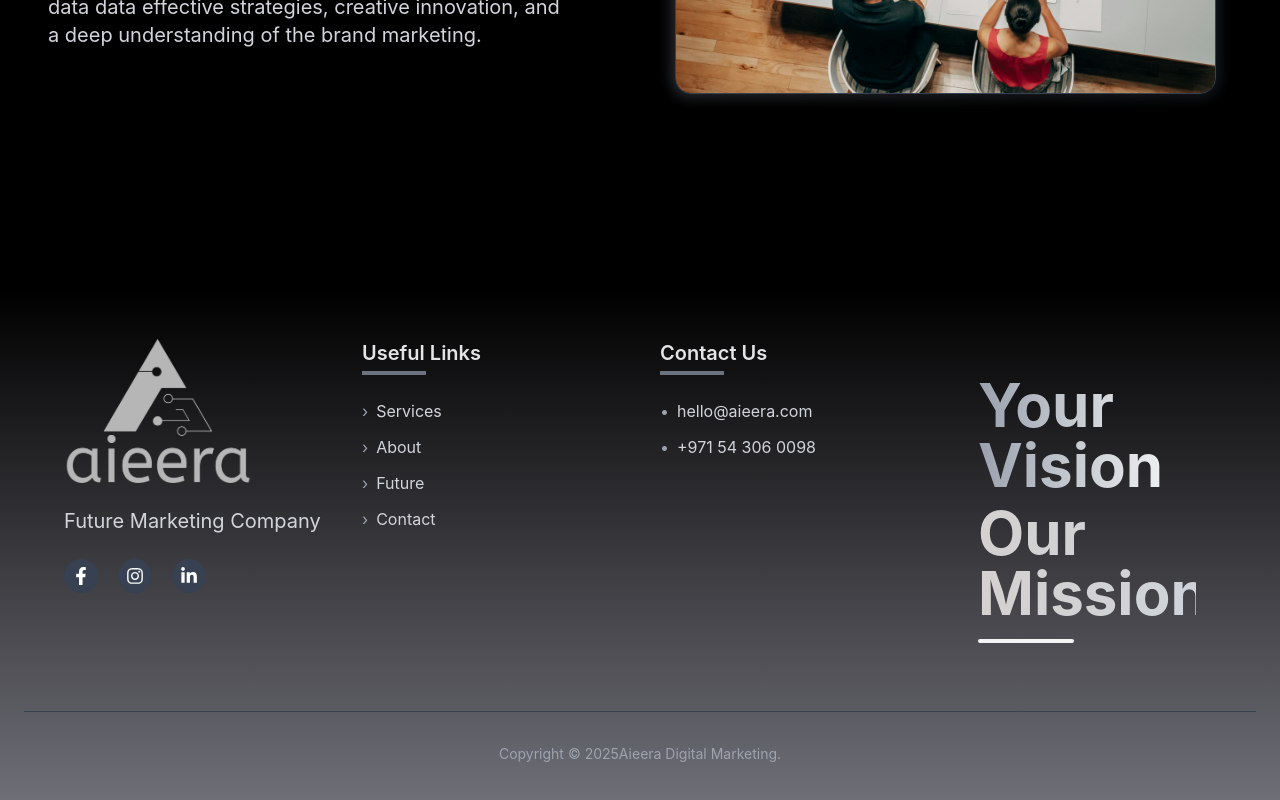
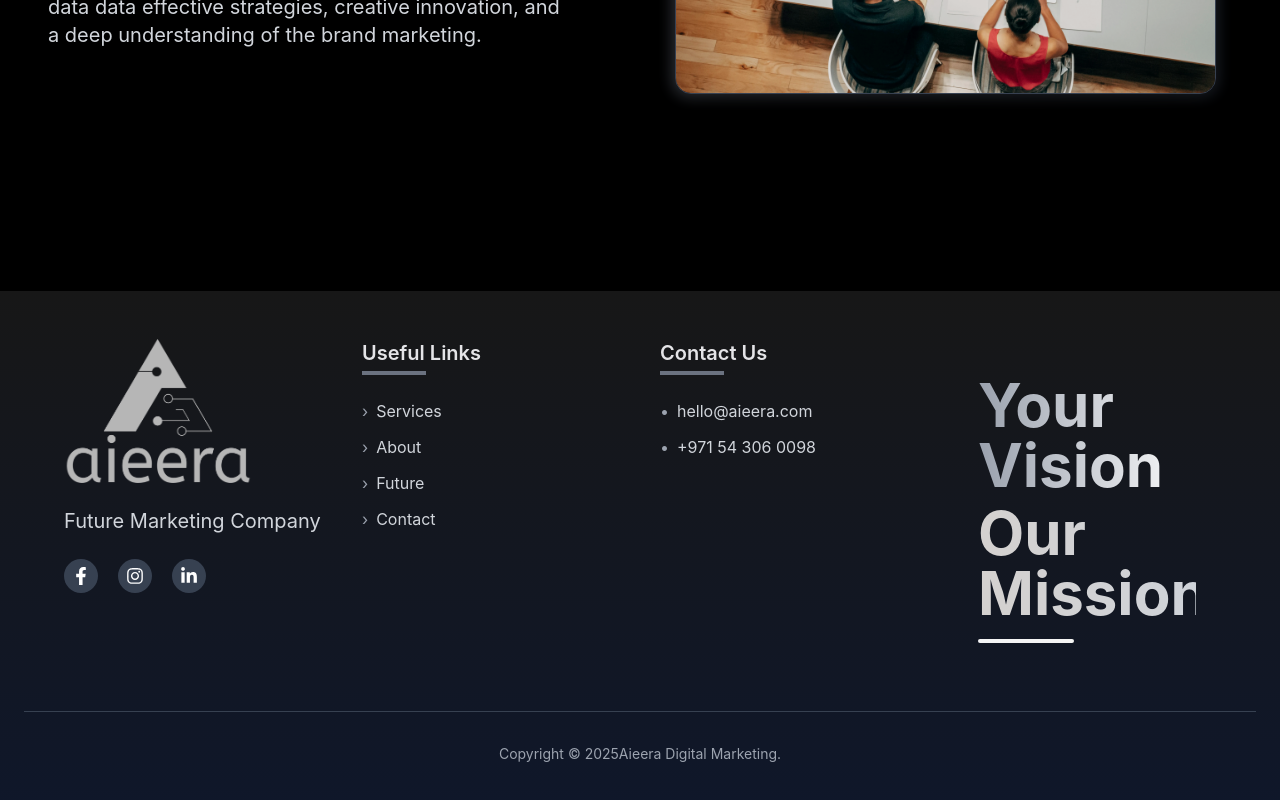
Before and after one commit to Sulthanzuza/aieera-final, a React (Vite) app: page / in a window 1280 px wide. Shown: the part 2111-2911 px from the top of the page. Built offline with nearby package versions, Linux system fonts and the light colour scheme.

Commit message:
chnaged footer color

```diff
--- a/src/components/Footer.tsx
+++ b/src/components/Footer.tsx
@@ -46,7 +46,7 @@ const Footer: FC = () => {
   ];
 
   return (
-    <footer className="bg-gradient-to-b from-black to-zinc-500 text-white px-6 py-12 border-white">
+    <footer className="bg-gradient-to-b from-neutral-900 to-slate-900 text-white px-6 py-12 border-white">
 
       <div className="max-w-6xl mx-auto grid grid-cols-1 md:grid-cols-2 lg:grid-cols-4 gap-10">
         {/* Brand & Social */}
```
